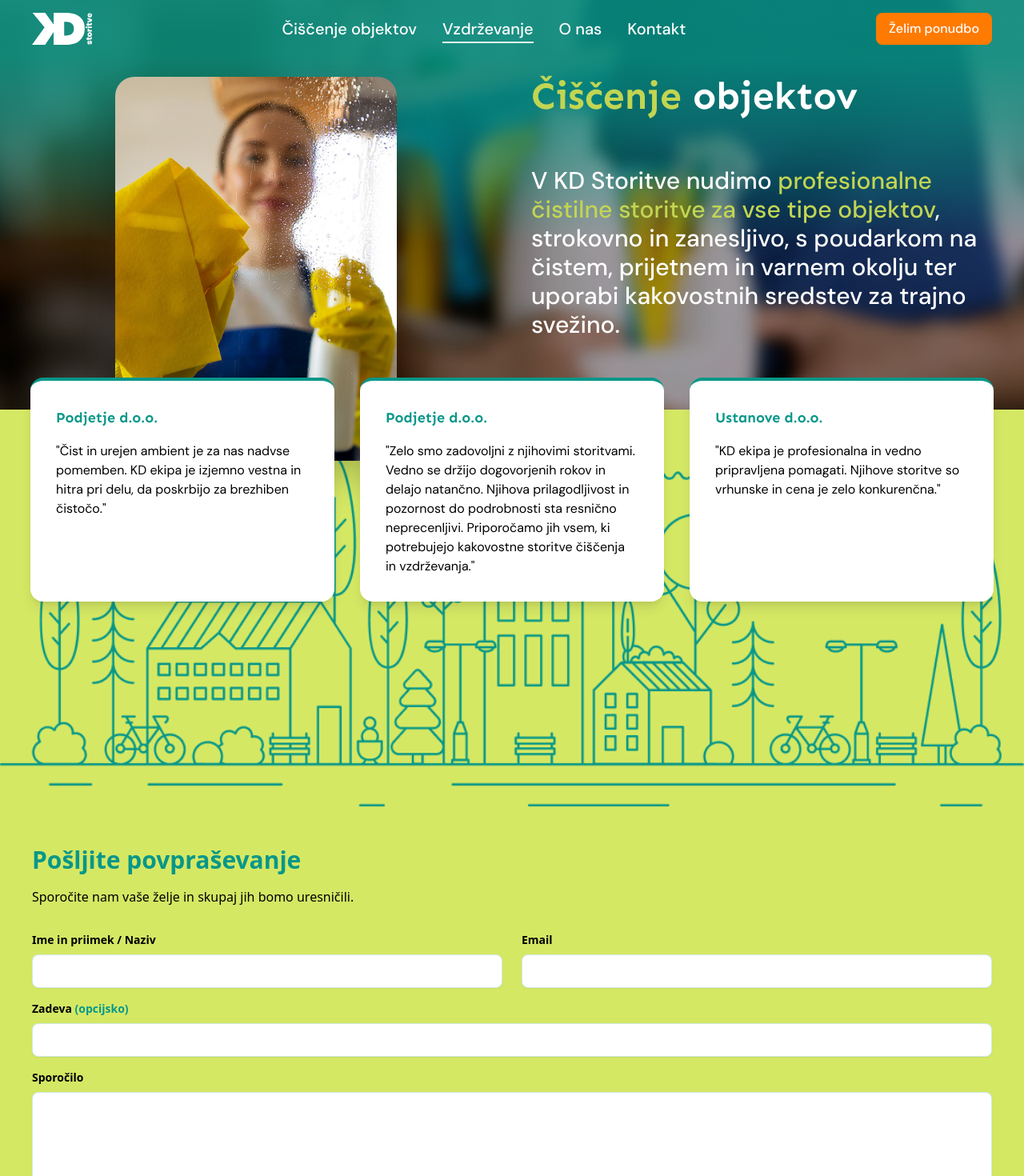
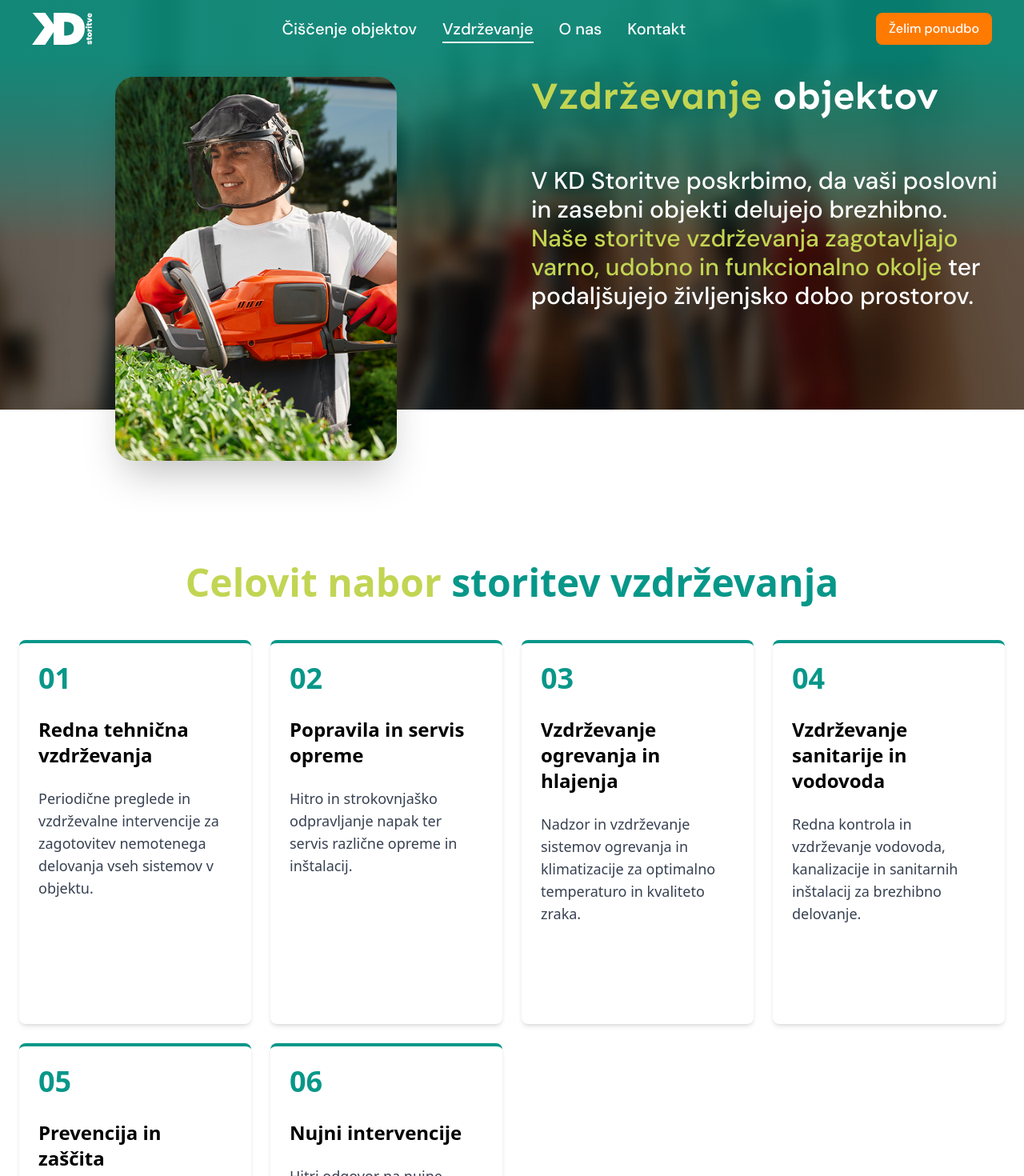
Before and after one commit to RexBasiliscus/kds-landing-page, a React (Vite) app: page /vzdrzevanje in a window 1280 px wide. Shown: the top 1470 px of the page at 80% size. Built offline with nearby package versions, Linux system fonts and the light colour scheme; no server answers.

Commit message:
Created the Vzdrzevanje subpage. The Hero section is now shared with Ciscenje, as well as Services, the inputs are dynamicly inserted based on location pathname.

```diff
--- a/src/components/CiscenjeHero.jsx
+++ /dev/null
@@ -1,55 +0,0 @@
-import herobckgrImage from "../assets/ciscenje-bckgr-hero.png";
-import heroImage from "../assets/ciscenje-hero.png";
-
-const CiscenjeHero = () => {
-  return (
-    <section
-      className="relative min-h-[40vh] sm:min-h-[45vh] md:min-h-[55vh] lg:min-h-[65vh] -mt-16 pt-16 pb-0"
-      style={{
-        /* tuned multi-stop gradient to better match the provided design */
-        backgroundImage: `linear-gradient(180deg, rgba(6,144,128,0.85) 15%, rgba(6,144,128,0.65) 30%, rgba(7,151,137,0.35) 45%, rgba(7,151,137,0) 60%), url(${herobckgrImage})`,
-        backgroundSize: "cover",
-        backgroundPosition: "center",
-      }}
-    >
-      {/* Content Container */}
-      <div className="absolute inset-0 flex items-end md:items-end">
-        <div className="container mx-auto px-6 w-full pb-2 md:pb-6 lg:pb-8">
-          <div className="flex flex-row items-start gap-4 md:gap-12">
-            {/* Left Side - Image */}
-            <div className="w-1/2 md:w-1/2 flex justify-center items-end">
-              <div className="relative z-10 -mb-12 md:-mb-20 lg:-mb-24">
-                <img
-                  src={heroImage}
-                  alt="Čiščenje objektov"
-                  className="w-40 h-52 sm:w-[16rem] sm:h-[20rem] md:w-[20rem] md:h-[28rem] lg:w-[22rem] lg:h-[30rem] object-cover rounded-3xl shadow-2xl"
-                />
-              </div>
-            </div>
-
-            {/* Right Side - Text Content */}
-            <div className="w-1/2 md:w-1/2 flex items-start">
-              <div className="text-left lg:text-left md:text-left sm:text-right text-white font-semibold">
-                <h1 className="hero-heading text-base sm:text-2xl md:text-5xl lg:text-5xl font-highlight font-bold">
-                  <span className="text-secondary">Čiščenje </span>
-                  objektov
-                </h1>
-                <p className="text-[11px] sm:text-base md:text-xl lg:text-3xl font-primary font-medium mt-2 md:mt-8 lg:mt-16">
-                  V KD Storitve nudimo{" "}
-                  <span className="text-secondary">
-                    profesionalne čistilne storitve za vse tipe objektov
-                  </span>
-                  , strokovno in zanesljivo, s poudarkom na čistem, prijetnem in
-                  varnem okolju ter uporabi kakovostnih sredstev za trajno
-                  svežino.
-                </p>
-              </div>
-            </div>
-          </div>
-        </div>
-      </div>
-    </section>
-  );
-};
-
-export default CiscenjeHero;
--- a/src/components/Services.jsx
+++ b/src/components/Services.jsx
@@ -1,10 +1,19 @@
+import { useLocation } from "react-router";
+
 const Services = ({ services = [] }) => {
+  const location = useLocation();
+
+  const serviceTypeText =
+    location.pathname === "/vzdrzevanje"
+      ? "storitev vzdrževanja"
+      : "storitev čiščenja";
+
   return (
     <section className="bg-white relative">
       <div className="max-w-7xl mx-auto px-6 py-16 sm:pt-24 md:pt-32 lg:pt-48">
         <h2 className="text-4xl md:text-5xl font-bold text-center mb-12">
           <span className="text-secondary">Celovit nabor</span>{" "}
-          <span className="text-primary">storitev čiščenja</span>
+          <span className="text-primary">{serviceTypeText}</span>
         </h2>
 
         <div className="grid grid-cols-1 sm:grid-cols-2 md:grid-cols-3 lg:grid-cols-4 gap-6">
--- /dev/null
+++ b/src/components/SharedHero.jsx
@@ -0,0 +1,88 @@
+import { useLocation } from "react-router";
+import ciscenjeBckgrImage from "../assets/ciscenje-bckgr-hero.png";
+import ciscenjeImage from "../assets/ciscenje-hero.png";
+import vzdrzhevBckgrImage from "../assets/vzdrzevanje-bckgr-hero.png";
+import vzdrzhevImage from "../assets/vzdrzevanje-hero.png";
+
+const SharedHero = () => {
+  const location = useLocation();
+
+  const heroConfig = {
+    "/ciscenje": {
+      title: "Čiščenje",
+      titleEnd: "objektov",
+      description: `V KD Storitve nudimo profesionalne čistilne storitve za vse tipe objektov, strokovno in zanesljivo, s poudarkom na čistem, prijetnem in varnem okolju ter uporabi kakovostnih sredstev za trajno svežino.`,
+      highlightText: "profesionalne čistilne storitve za vse tipe objektov",
+      bckgrImage: ciscenjeBckgrImage,
+      heroImage: ciscenjeImage,
+      altText: "Čiščenje objektov",
+    },
+    "/vzdrzevanje": {
+      title: "Vzdrževanje",
+      titleEnd: "objektov",
+      description: `V KD Storitve poskrbimo, da vaši poslovni in zasebni objekti delujejo brezhibno. Naše storitve vzdrževanja zagotavljajo varno, udobno in funkcionalno okolje ter podaljšujejo življenjsko dobo prostorov.`,
+      highlightText:
+        "Naše storitve vzdrževanja zagotavljajo varno, udobno in funkcionalno okolje",
+      bckgrImage: vzdrzhevBckgrImage,
+      heroImage: vzdrzhevImage,
+      altText: "Vzdrževanje objektov",
+    },
+  };
+
+  const config = heroConfig[location.pathname] || heroConfig["/ciscenje"];
+
+  return (
+    <section
+      className="relative min-h-[40vh] sm:min-h-[45vh] md:min-h-[55vh] lg:min-h-[65vh] -mt-16 pt-16 pb-0"
+      style={{
+        backgroundImage: `linear-gradient(180deg, rgba(6,144,128,0.85) 15%, rgba(6,144,128,0.65) 30%, rgba(7,151,137,0.35) 45%, rgba(7,151,137,0) 60%), url(${config.bckgrImage})`,
+        backgroundSize: "cover",
+        backgroundPosition: "center",
+      }}
+    >
+      {/* Content Container */}
+      <div className="absolute inset-0 flex items-end md:items-end">
+        <div className="container mx-auto px-6 w-full pb-2 md:pb-6 lg:pb-8">
+          <div className="flex flex-row items-start gap-4 md:gap-12">
+            {/* Left Side - Image */}
+            <div className="w-1/2 md:w-1/2 flex justify-center items-end">
+              <div className="relative z-10 -mb-12 md:-mb-20 lg:-mb-24">
+                <img
+                  src={config.heroImage}
+                  alt={config.altText}
+                  className="w-40 h-52 sm:w-[16rem] sm:h-[20rem] md:w-[20rem] md:h-[28rem] lg:w-[22rem] lg:h-[30rem] object-cover rounded-3xl shadow-2xl"
+                />
+              </div>
+            </div>
+
+            {/* Right Side - Text Content */}
+            <div className="w-1/2 md:w-1/2 flex items-start">
+              <div className="text-left lg:text-left md:text-left sm:text-right text-white font-semibold">
+                <h1 className="hero-heading text-base sm:text-2xl md:text-5xl lg:text-5xl font-highlight font-bold">
+                  <span className="text-secondary">{config.title} </span>
+                  {config.titleEnd}
+                </h1>
+                <p className="text-[11px] sm:text-base md:text-xl lg:text-3xl font-primary font-medium mt-2 md:mt-8 lg:mt-16">
+                  {config.description
+                    .split(config.highlightText)
+                    .map((part, index) => (
+                      <span key={index}>
+                        {part}
+                        {index === 0 && (
+                          <span className="text-secondary">
+                            {config.highlightText}
+                          </span>
+                        )}
+                      </span>
+                    ))}
+                </p>
+              </div>
+            </div>
+          </div>
+        </div>
+      </div>
+    </section>
+  );
+};
+
+export default SharedHero;
--- /dev/null
+++ b/src/data/vzdrzevanjeServices.js
@@ -0,0 +1,32 @@
+export const vzdrzevanjeServices = [
+  {
+    title: "Redna tehnična vzdrževanja",
+    description:
+      "Periodične preglede in vzdrževalne intervencije za zagotovitev nemotenega delovanja vseh sistemov v objektu.",
+  },
+  {
+    title: "Popravila in servis opreme",
+    description:
+      "Hitro in strokovnjaško odpravljanje napak ter servis različne opreme in inštalacij.",
+  },
+  {
+    title: "Vzdrževanje ogrevanja in hlajenja",
+    description:
+      "Nadzor in vzdrževanje sistemov ogrevanja in klimatizacije za optimalno temperaturo in kvaliteto zraka.",
+  },
+  {
+    title: "Vzdrževanje sanitarije in vodovoda",
+    description:
+      "Redna kontrola in vzdrževanje vodovoda, kanalizacije in sanitarnih inštalacij za brezhibno delovanje.",
+  },
+  {
+    title: "Prevencija in zaščita",
+    description:
+      "Preventivne ukrepe za zaščito objekta pred škodami, vključno s tesnjenjima, zaščito pred vlagom in drugo.",
+  },
+  {
+    title: "Nujni intervencije",
+    description:
+      "Hitri odgovor na nujne situacije in probleme, ki se pojavijo zunaj rednega delovnega časa.",
+  },
+];
--- a/src/pages/Ciscenje.jsx
+++ b/src/pages/Ciscenje.jsx
@@ -1,4 +1,4 @@
-import CiscenjeHero from "../components/CiscenjeHero";
+import SharedHero from "../components/SharedHero";
 import Services from "../components/Services";
 import CommentsSection from "../components/CommentsSection";
 import { ciscenjeServices } from "../data/ciscenjeServices";
@@ -8,7 +8,7 @@ import WhyChooseUs from "../components/WhyChooseUs";
 const Ciscenje = () => {
   return (
     <>
-      <CiscenjeHero />
+      <SharedHero />
       <Services services={ciscenjeServices} />
       <CommentsSection comments={testimonialsData} />
       <WhyChooseUs className="pb-24" />
--- a/src/pages/Vzdrzevanje.jsx
+++ b/src/pages/Vzdrzevanje.jsx
@@ -1,16 +1,18 @@
-import React from "react";
-import CiscenjeHero from "../components/CiscenjeHero";
+import SharedHero from "../components/SharedHero";
+import Services from "../components/Services";
+import CommentsSection from "../components/CommentsSection";
+import { vzdrzevanjeServices } from "../data/vzdrzevanjeServices";
+import { testimonialsData } from "../data/testimonialsData";
+import WhyChooseUs from "../components/WhyChooseUs";
 
 const Vzdrzevanje = () => {
   return (
-    <main>
-      <CiscenjeHero
-        title="Vzdrževanje"
-        titleHighlight="objektov"
-        description="Celovite storitve vzdrževanja za vaš objekat z maksimalno skrbnostjo in profesionalnostjo. Naš strokovni tim zagotavlja redno vzdrževanje in hiter odziv na nepredvidene situacije."
-        gradientOverlay="linear-gradient(135deg, rgba(6, 144, 128, 0.95) 0%, rgba(7, 151, 137, 0.85) 100%)"
-      />
-    </main>
+    <>
+      <SharedHero />
+      <Services services={vzdrzevanjeServices} />
+      <CommentsSection comments={testimonialsData} />
+      <WhyChooseUs className="pb-24" />
+    </>
   );
 };
 
```
